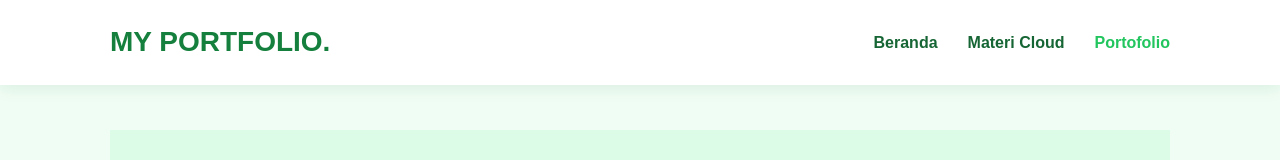
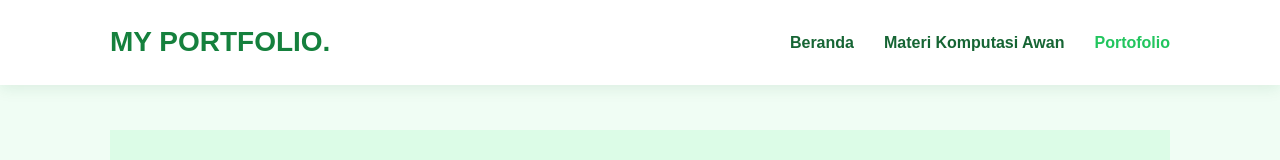
Before and after one commit to andimuchlisjunianto/tugas3-cloud-23.53.027627, a plain HTML site: page portofolio.html in a window 1280 px wide. Shown: the top 160 px of the page. Drawn offline with Linux system fonts and the light colour scheme.

Commit message:
Update dia portofolio.html

```diff
--- a/portofolio.html
+++ b/portofolio.html
@@ -14,7 +14,7 @@
             <h2 class="logo">MY PORTFOLIO.</h2>
             <ul>
                 <li><a href="index.html">Beranda</a></li>
-                <li><a href="materi.html">Materi Cloud</a></li>
+                <li><a href="materi.html">Materi Komputasi Awan</a></li>
                 <li><a href="portofolio.html" class="active">Portofolio</a></li>
             </ul>
         </nav>
```
